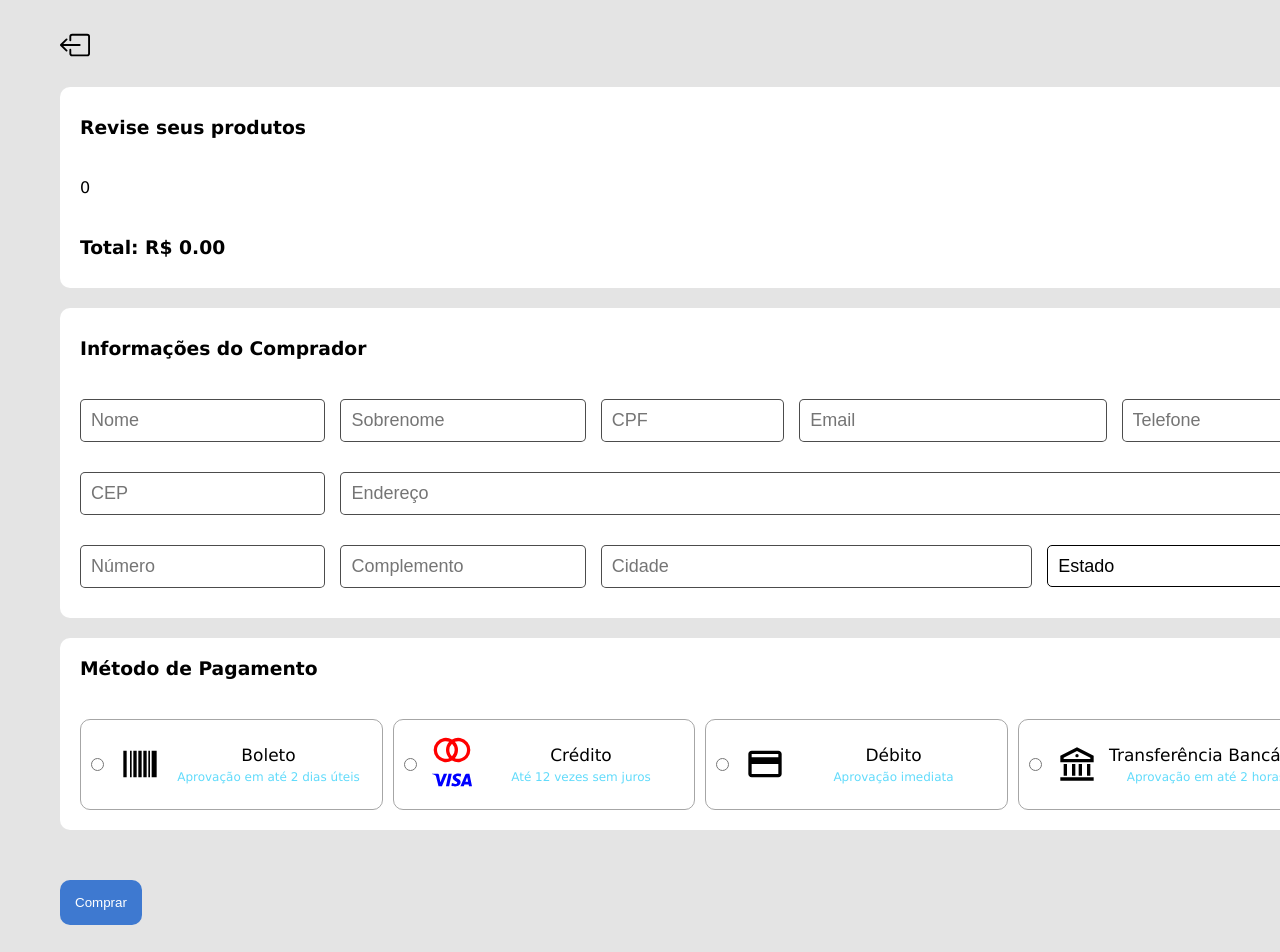
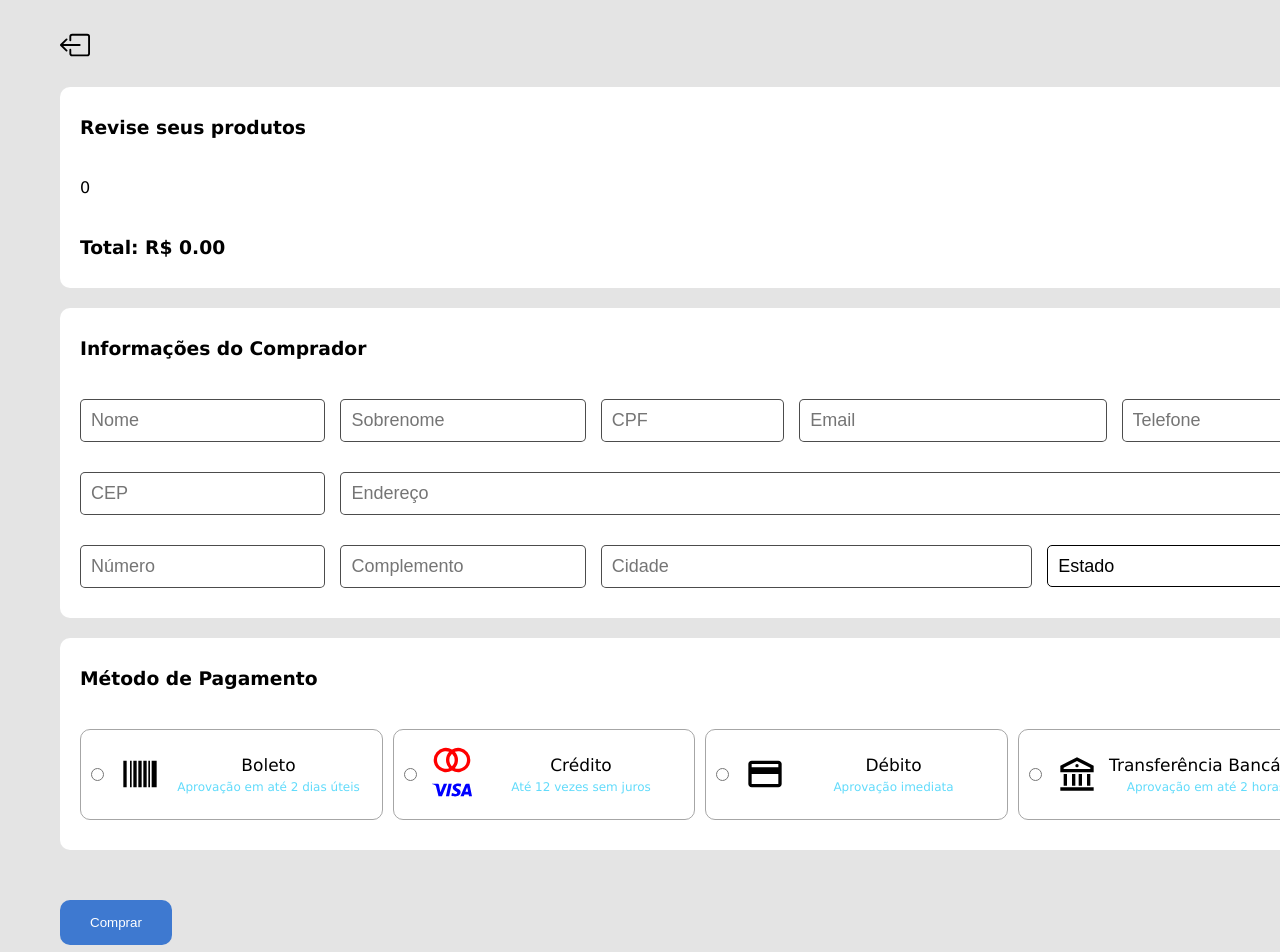
Before and after one commit to laurenzdpinder/react-store, a React (Create React App) app: page /purchcase in a window 1280 px wide. Shown: the top 952 px of the page. Built offline with nearby package versions, Linux system fonts and the light colour scheme.

Commit message:
style> update Purchcase css

```diff
--- a/src/assets/css/Purchcase.css
+++ b/src/assets/css/Purchcase.css
@@ -1,5 +1,4 @@
 .purchcase-container {
-  /* border: 1px solid black; */
   margin: 30px;
 }
 
@@ -12,7 +11,6 @@
 }
 
 .purchcase-container-titles {
-  /* border: 1px solid black; */
   margin-bottom: 40px;
 }
 
@@ -24,7 +22,6 @@
 }
 
 .product-review {
-  /* border: 1px solid black; */
   display: flex;
   justify-content: space-between;
   margin: 20px 0;
@@ -53,7 +50,6 @@
 }
 
 .product-review-quantity {
-  /* border: 1px solid black; */
   align-items: center;
   display: flex;
   width: 140px;
@@ -64,7 +60,6 @@
 }
 
 .product-review-price {
-  /* border: 1px solid black; */
   align-items: center;
   display: flex;
   width: 120px;
@@ -75,13 +70,11 @@
 }
 
 .product-review-total {
-  /* border: 1px solid black; */
   margin-top: 40px;
 }
 
 .buyer-info {
   background-color: rgba(255, 255, 255);
-  /* border: 1px solid red; */
   border-radius: 10px;
   margin: 20px 30px;
   padding: 30px 20px 0 20px;
@@ -98,12 +91,10 @@
   border-radius: 5px;
   font-size: 18px;
   padding: 10px;
-  /* width: auto; */
 }
 
-.buyer-info-inputs h5 {
+.purchcase-authentication h5 {
   align-items: center;
-  /* border: 2px solid black; */
   color: rgb(255, 0, 0);
   display: flex;
   font-style: italic;
@@ -111,10 +102,6 @@
   height: 100%;
   justify-content: center;
 }
-
-/* .buyer-info-inputs select {
-  padding: 10px;
-} */
 
 .buyer-info-inputs-l1 {
   /* border: 2px solid blue; */
@@ -128,7 +115,6 @@
 }
 
 .buyer-info-inputs-l1 input:nth-child(-n+2) {
-  /* background-color: red; */
   width: calc(21% - 15px);
 }
 
@@ -191,12 +177,10 @@
 }
 
 .buyer-info-inputs-i1 {
-  /* border: 2px solid red; */
   display: flex;
 }
 
 .buyer-info-inputs-i1 div {
-  /* border: 1px solid green; */
   height: 20px;
   margin-bottom: 10px;
   width: calc(25% - 15px);
@@ -228,26 +212,21 @@
 }
 
 .buyer-info-inputs-i2 {
-  /* border: 2px solid red; */
   display: flex;
 }
 
 .buyer-info-inputs-i2 div {
-  /* border: 1px solid green; */
   height: 20px;
   margin-bottom: 10px;
-  /* width: calc(25% - 15px); */
 }
 
 .buyer-info-inputs-i2 div:nth-child(1) {
   margin-right: 15px;
-  /* width: 25%; */
   width: calc(21% - 15px);
 }
 
 .buyer-info-inputs-i2 div:nth-child(2) {
   width: 79%;
-  /* width: calc(25% - 15px); */
 }
 
 .buyer-info-inputs-i3 {
@@ -255,21 +234,17 @@
 }
 
 .buyer-info-inputs-i3 div {
-  /* border: 1px solid green; */
   height: 20px;
   margin-bottom: 10px;
-  /* width: calc(25% - 15px); */
 }
 
 .buyer-info-inputs-i3 div:nth-child(-n+2) {
   margin-right: 15px;
-  /* width: 25%; */
   width: calc(21% - 15px);
 }
 
 .buyer-info-inputs-i3 div:nth-child(3) {
   margin-right: 15px;
-  /* width: 25%; */
   width: calc(36% - 15px);
 }
 
@@ -279,14 +254,12 @@
 
 .payment-method-container {
   background-color: rgba(255, 255, 255);
-  /* border: 1px solid green; */
   border-radius: 10px;
   margin: 20px 30px;
-  padding: 20px;
+  padding: 30px 20px 0 20px;
 }
 
 .payment-methods-form {
-  /* border: 1px solid yellow; */
   display: flex;
 }
 
@@ -317,14 +290,17 @@
   outline: 2px solid rgb(97, 219, 251);
 }
 
+.payment-method-select {
+  border: 1px solid rgb(97, 219, 251);
+  outline: 2px solid rgb(97, 219, 251);
+}
+
 .payment-method input {
   vertical-align: middle;
 }
 
 .payment-method-type {
-  /* border: 2px solid blue; */
   display: flex;
-  /* height: 100px; */
   width: 100%;
   margin-left: 10px;
 }
@@ -338,14 +314,11 @@
 }
 
 .payment-method-type h6 {
-  /* border: 2px solid; */
   font-size: 40px;
   margin-top: 7px;
-  /* height: 100px; */
 }
 
 #mastercard {
-  /* border: 1px solid; */
   color: red;
   font-size: 40px;
   height: 35px;
@@ -354,7 +327,6 @@
 
 
 #visa {
-  /* border: 1px solid; */
   color: blue;
   font-size: 40px;
   height: 45px;
@@ -363,7 +335,6 @@
 }
 
 .payment-method-type div:nth-child(2) {
-  /* border: 2px solid red; */
   display: flex;
   flex-direction: column;
   justify-content: center;
@@ -373,7 +344,6 @@
 .payment-method-type h5 {
   font-size: 17px;
   font-weight: normal;
-  /* height: 50px; */
   margin-bottom: 5px;
   text-align: center;
 }
@@ -382,8 +352,17 @@
   color: rgb(97, 219, 251);
   font-size: 12px;
   font-weight: normal;
-  /* height: 50px; */
   text-align: center;
+}
+
+.payment-method-authentication {
+  display: flex;
+}
+
+.payment-method-authentication div {
+  height: 20px;
+  margin-bottom: 10px;
+  width: 100%;
 }
 
 
@@ -394,7 +373,7 @@
   color: rgb(255, 255, 255);
   cursor: pointer;
   margin: 30px;
-  padding: 15px;
+  padding: 15px 30px;
 }
 
 .purchcase-buy-btn:hover {
```
